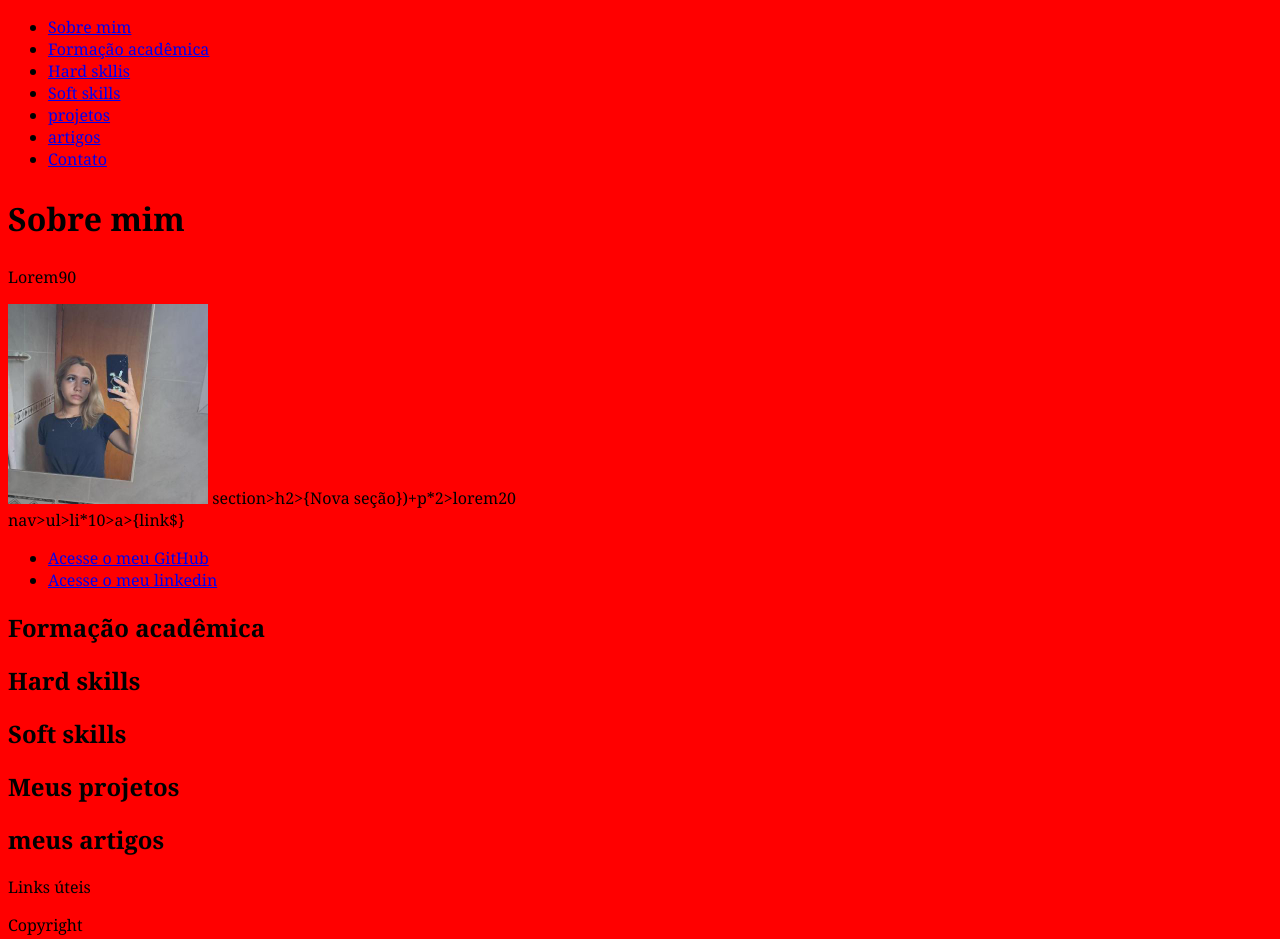
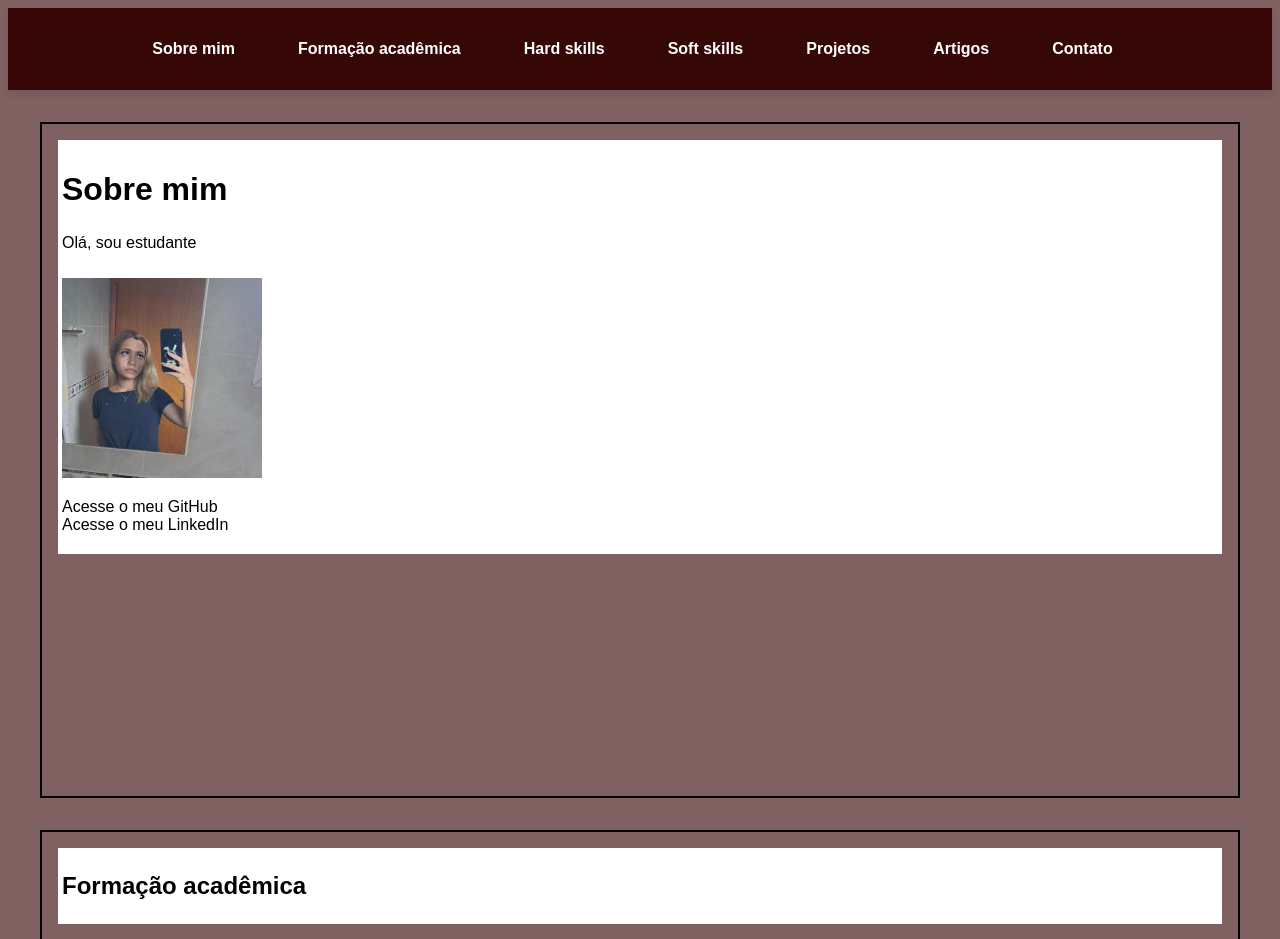
Before and after one commit to luiseBru/sobre-mim, a plain HTML site: page index.html in a window 1280 px wide. Shown: the top 939 px of the page. Drawn offline with Linux system fonts and the light colour scheme.

Commit message:
modificações

```diff
--- a/index.html
+++ b/index.html
@@ -1,78 +1,127 @@
 <!DOCTYPE html>
 <html lang="pt-br">
 <head>
-        <!-- meta informaçoes sobre a pagina -->
+    <!-- Meta informações sobre a página -->
     <meta charset="utf-8">
     <meta name="viewport" content="width=device-width, initial-scale=1.0">
     <title>Sobre mim</title>
-        <link rel="stylesheet" href="reset (1).css">
+    <link rel="stylesheet" href="reset.css">
     <link rel="stylesheet" href="style.css">
     <style>
-            body  {
-                background-color: red
+        body {
+            background-color: #471919af;
+            font-family: Arial, sans-serif;
+        }
+
+        /* Remove sublinhado dos links */
+        a {
+            text-decoration: none;
+            color: #000; /* você pode mudar a cor se quiser */
+        }
+
+        a:hover {
+            text-decoration: underline; /* efeito ao passar o mouse, opcional */
+        }
+
+        /* Remove os marcadores das listas */
+        ul {
+            list-style: none;
+            padding: 0;
+        }
+
+        /* Só um detalhe pra deixar o menu com mais espaçamento (opcional) */
+        nav ul li {
+            display: inline-block;
+            margin-right: 15px;
+        }
+
+        img {
+            margin-top: 10px;
         }
     </style>
 </head>
-    <!--html nao tem pescoço-->
+
 <body>
 
     <header>
         <nav>
             <ul>
                 <li><a href="#sobreMim">Sobre mim</a></li>
-                <li><a href="#formaxaoAcademina">Formação acadêmica</a></li>
-                <li><a href="#hardAkilss">Hard skllis</a></li>
+                <li><a href="#formacaoAcademica">Formação acadêmica</a></li>
+                <li><a href="#hardSkills">Hard skills</a></li>
                 <li><a href="#softSkills">Soft skills</a></li>
-                <li><a href="#meusProjetos">projetos</a></li>
-                <li><a href="#meusArtigos">artigos</a></li>
+                <li><a href="#meusProjetos">Projetos</a></li>
+                <li><a href="#meusArtigos">Artigos</a></li>
                 <li><a href="#contato">Contato</a></li>
             </ul>
         </nav>
     </header>
 
-        <section>
+    <section id="sobreMim">
+        <div class="place">
          <h1>Sobre mim</h1>
-            <p>Lorem90</p>
-            <img src="bruna.jpg"alt="Foto, mulher,branca, cabelo loiro e liso" width="200" title="Foto, mulher,branca,cabelo loiro e liso">
+            <p>Olá, sou estudante</p>
+            <img src="bruna.jpg" alt="Foto de mulher branca com cabelo loiro e liso" width="200" title="Foto de mulher branca com cabelo loiro e liso">
 
-            section>h2>{Nova seção})+p*2>lorem20
-
-            <header>nav>ul>li*10>a>{link$}
             <ul>
             <li>
-                    <a href="https://github.com/luiseBru" title="Clique para acessar meu porfólio no Github"
-                    target="_blank">Acesse o meu GitHub</a>
+                <a href="https://github.com/luiseBru" title="Clique para acessar meu portfólio no Github" target="_blank">
+                    Acesse o meu GitHub
+                </a>
             </li>
             <li>
-                    <a href="www.linkedin.com/in/brunaluise" target="_blank" >Acesse o meu linkedin </a>
+                <a href="https://www.linkedin.com/in/brunaluise" target="_blank">
+                    Acesse o meu LinkedIn
+                </a>
             </li>
             </ul>
+        </div>
     </section>
 
-        <section>
+    <section id="formacaoAcademica">
+        <div class="place">
+
             <h2>Formação acadêmica</h2>
+        </div>
     </section>
 
-        <section>
+    <section id="hardSkills">
+        <div class="place">
+
             <h2>Hard skills</h2>
+        </div>
     </section>
 
-        <section>
+    <section id="softSkills">
+        <div class="place">
+
             <h2>Soft skills</h2>
+        </div>
     </section>
 
-        <section>
+    <section id="meusProjetos">
+        <div class="place">
+
             <h2>Meus projetos</h2>
+        </div>
     </section>
 
-        <section>
-            <h2>meus artigos</h2>
+    <section id="meusArtigos">
+        <div class="place">
 
+            <h2>Meus artigos</h2>
+        </div>
+    </section>
+
+    <section id="contato">
+        <div class="place">
+
+            <h2>Contato</h2>
+        </div>
     </section>
 
     <footer>
         <p>Links úteis</p>
-            <p>Copyright</p>
     </footer>
 
 </body>
--- a/style.css
+++ b/style.css
@@ -1,7 +1,57 @@
 body {
-    font-family: Georgia, 'Times New Roman', Times, serif;
+    font-family:Verdana, Geneva, Tahoma, sans-serif
 }
- h1 {
-    font-size: 32px;
+
+h1 {
+    font-size: 2em; /* 1rem = 16px -> 1em = "M" */
     font-weight: bold;
- }
+}
+
+h2 {
+    font-size: 1.5rem;
+    font-weight: 700;
+}
+
+header {
+    background-color: #360707;
+    padding: 1rem 2rem 1rem 2rem;
+    box-shadow: 0px 4px 8px #0000001a;
+    position: sticky; /* pode ser necessário top, left, bottom ou right */
+    top: 0;
+}
+
+header ul {
+    display: flex;
+    justify-content: center;
+    gap: 1rem;
+}
+
+header a {
+    color:#ffffff;
+    font-weight: 700;
+    padding: .5rem 1rem;
+}
+
+header a:hover {
+    background-color: #4a0b0b;
+
+}
+section {
+    height: 80vh;
+    margin: 2rem;
+    scroll-margin-top: 4rem;
+    padding: 1rem;
+    border: 2px solid black;
+    /*overflow: hidden;*/
+}
+
+p {
+    margin-bottom: 1rem;
+}
+.place {
+    background-color: white;
+    border: 2px solid white;
+    border-color: white;
+    margin-bottom: 20px;
+    padding: 2px;
+}
```
Lines whose indentation alone changed are shown as unchanged.
